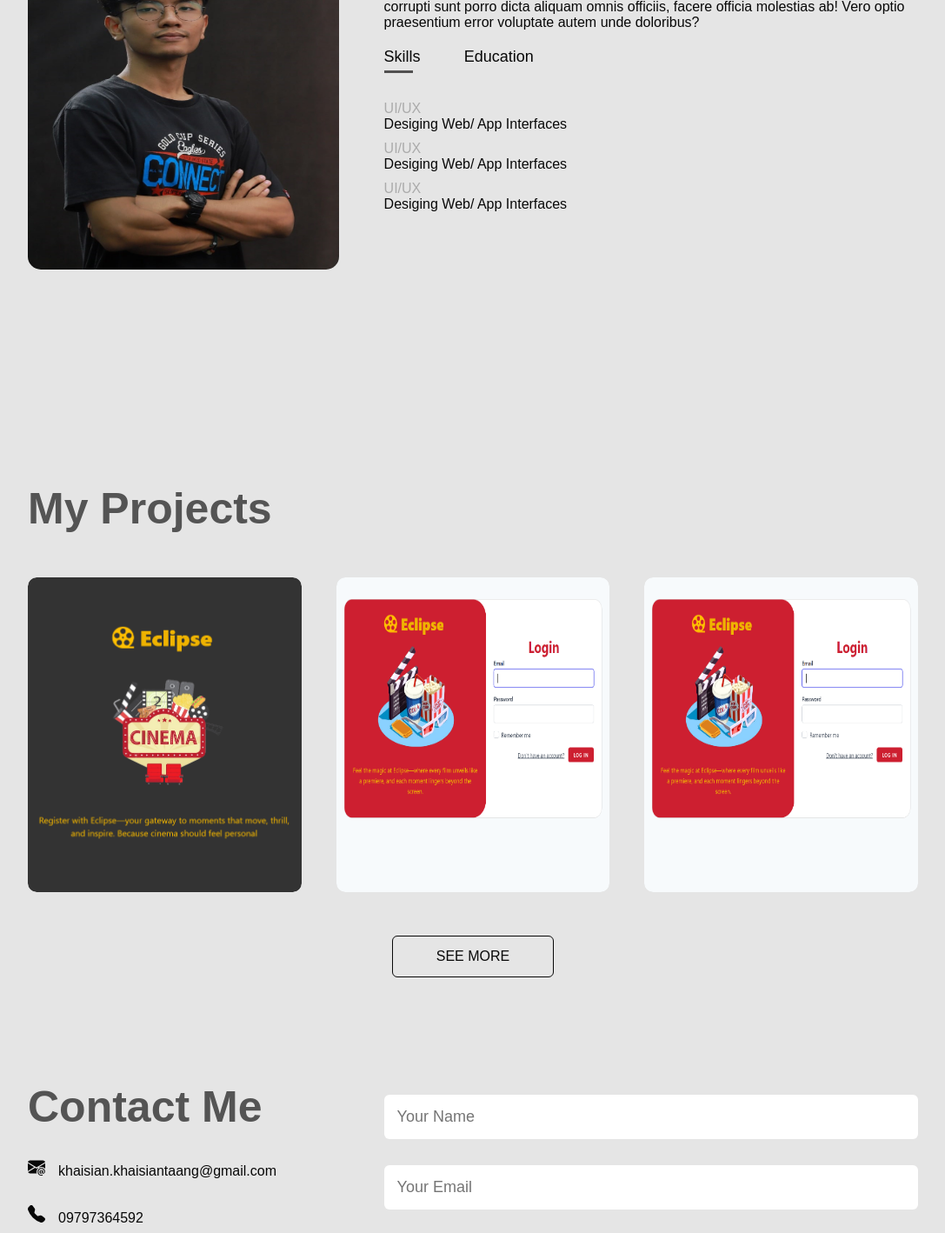
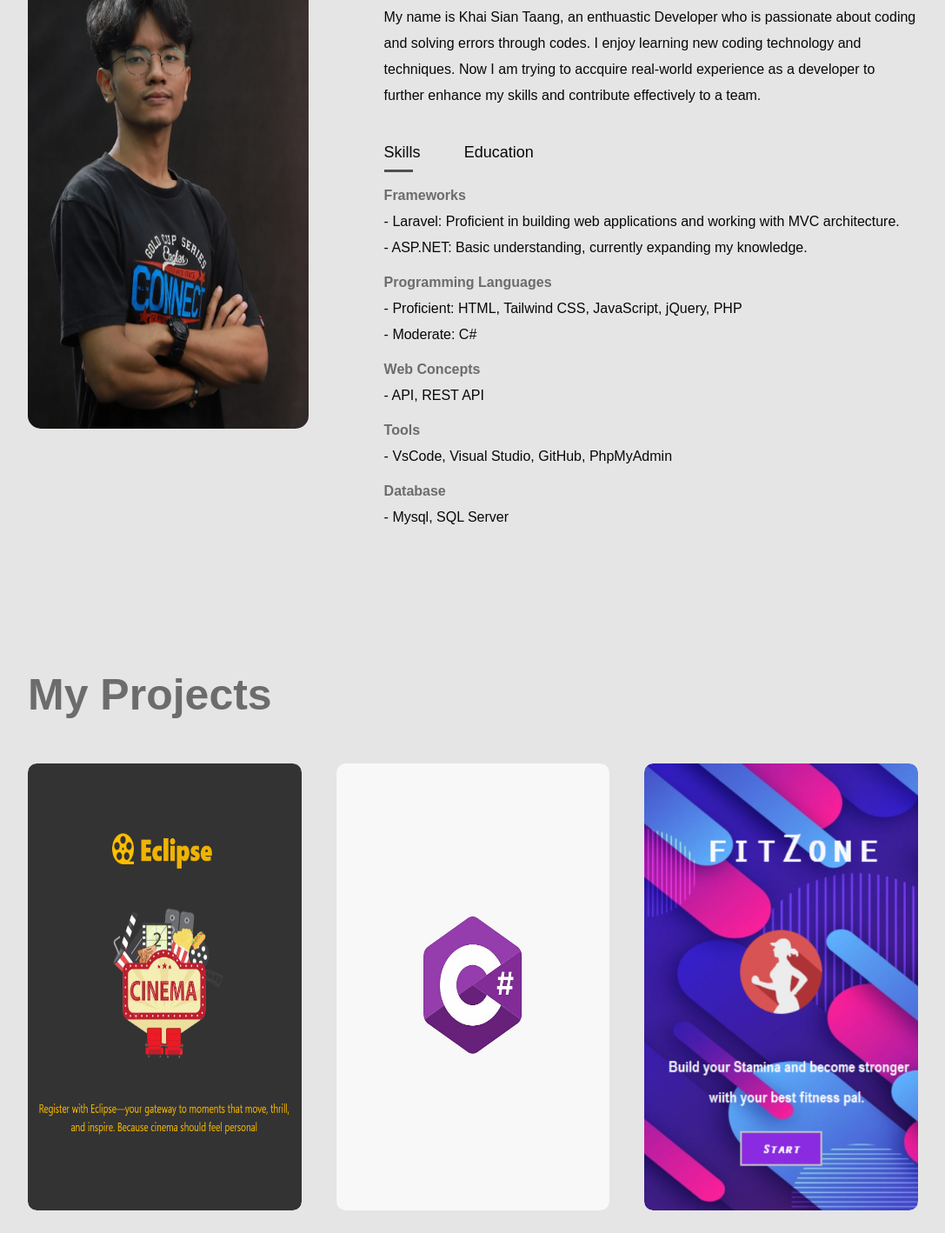
Before and after one commit to khaiisian/My-portfolio, a plain HTML site: page index.html in a window 1280 px wide. Shown: the part 698-2116 px from the top of the page at 87% size, without its empty margins (96-1183 px from the left). Drawn offline with Linux system fonts and the light colour scheme.

Commit message:
Compelete

```diff
--- a/index.html
+++ b/index.html
@@ -28,8 +28,8 @@
             </nav>
             <div class="header_content">
                 <div class="body_text">
+                    <p>A Passionate Web Developer and Leaner.</p>
                     <h1>I am <span>Khai Sian Taang</span></h1>
-                    <p>Lorem ipsum dolor sit amet consectetur adipisicing elit. Corporis quae dignissimos soluta aliquam similiqu</p>
                 </div>
                 <div class="header_img"></div>
             </div>
@@ -45,7 +45,7 @@
                 </div>
                 <div class="about-col-2">
                     <h1 class="subtitle">About Me</h1>
-                    <p>Lorem, ipsum dolor sit amet consectetur adipisicing elit. Repellendus beatae cumque corrupti sunt porro dicta aliquam omnis officiis, facere officia molestias ab! Vero optio praesentium error voluptate autem unde doloribus?</p>
+                    <p>My name is Khai Sian Taang, an enthuastic Developer who is passionate about coding and solving errors through codes. I enjoy learning new coding technology and techniques. Now I am trying to accquire real-world experience as a developer to further enhance my skills and contribute effectively to a team.</p>
 
                     <div class="tab-titles">
                         <p class="tab-links active-link" onclick="opentab('skills')">Skills</p>
@@ -54,16 +54,31 @@
 
                     <div class="tab-contents active-tab" id="skills">
                         <ul>
-                            <li><span>UI/UX</span><br>Desiging Web/ App Interfaces</li>
-                            <li><span>UI/UX</span><br>Desiging Web/ App Interfaces</li>
-                            <li><span>UI/UX</span><br>Desiging Web/ App Interfaces</li>
+                            <li><span>Frameworks</span><br>
+                                - Laravel: Proficient in building web applications and working with MVC architecture. <br>
+                                - ASP.NET: Basic understanding, currently expanding my knowledge.
+                            </li>
+                            <li><span>Programming Languages</span><br>
+                                - Proficient: HTML, Tailwind CSS, JavaScript, jQuery, PHP <br>
+                                - Moderate: C#
+                            </li>
+                            <li><span>Web Concepts</span><br>
+                                - API, REST API
+                            </li>
+                            <li><span>Tools</span><br>
+                                - VsCode, Visual Studio, GitHub, PhpMyAdmin
+                            </li>
+                            <li><span>Database</span><br>
+                                - Mysql, SQL Server
+                            </li>
                         </ul>
+
                     </div>
                     <div class="tab-contents" id="educations">
                         <ul>
-                            <li><span>UI/UX</span><br>TEsting Web/ App Interfaces</li>
-                            <li><span>UI/UX</span><br>TEsting Web/ App Interfaces</li>
-                            <li><span>UI/UX</span><br>TEsting Web/ App Interfaces</li>
+                            <li><span>Level 5 Diploma in Computing </span><br>Currently Attending, 2024-2025</li>
+                            <li><span>Level 4 Diploma in Computing </span><br>Completed, 2023-2024</li>
+                            <li><span>1st Year - Civil Engineering (WYTU)</span><br>Attended in 2019</li>
                         </ul>
                     </div>
                 </div>
@@ -80,8 +95,8 @@
                     <img src="images/cinemaregister.png" alt="">
                     <div class="layer">
                         <h3>Cinema Booking Website</h3>
-                        <p>Lorem ipsum dolor sit amet consectetur adipisicing elit. Quisquam, quos.</p>
-                        <a href="#">
+                        <p>A Laravel-based cinema booking website featuring jQuery, AJAX, and Tailwind CSS for a dynamic and responsive user experience.</p>
+                        <a href="https://github.com/khaiisian/Cinema-Booking-Website-with-Laravel">
                             <svg xmlns="http://www.w3.org/2000/svg" width="20" height="20" fill="black" class="bi bi-box-arrow-up-right" viewBox="0 0 16 16">
                                 <path fill-rule="evenodd" d="M8.636 3.5a.5.5 0 0 0-.5-.5H1.5A1.5 1.5 0 0 0 0 4.5v10A1.5 1.5 0 0 0 1.5 16h10a1.5 1.5 0 0 0 1.5-1.5V7.864a.5.5 0 0 0-1 0V14.5a.5.5 0 0 1-.5.5h-10a.5.5 0 0 1-.5-.5v-10a.5.5 0 0 1 .5-.5h6.636a.5.5 0 0 0 .5-.5"/>
                                 <path fill-rule="evenodd" d="M16 .5a.5.5 0 0 0-.5-.5h-5a.5.5 0 0 0 0 1h3.793L6.146 9.146a.5.5 0 1 0 .708.708L15 1.707V5.5a.5.5 0 0 0 1 0z"/>
@@ -90,11 +105,11 @@
                     </div>
                 </div>
                 <div class="project">
-                    <img src="images/cinemabooking.png" alt="">
+                    <img src="images/CCC.png" alt="C#">
                     <div class="layer">
-                        <h3>Cinema Booking Website</h3>
-                        <p>Lorem ipsum dolor sit amet consectetur adipisicing elit. Quisquam, quos.</p>
-                        <a href="#">
+                        <h3>C# Projects</h3>
+                        <p>This project includes multiple C# .NET applications learned from Ko San Lynn Htunn, covering MVC, N Layer Architecture, and REST API.</p>
+                        <a href="https://github.com/khaiisian/KSTDotNetCore">
                             <svg xmlns="http://www.w3.org/2000/svg" width="20" height="20" fill="black" class="bi bi-box-arrow-up-right" viewBox="0 0 16 16">
                                 <path fill-rule="evenodd" d="M8.636 3.5a.5.5 0 0 0-.5-.5H1.5A1.5 1.5 0 0 0 0 4.5v10A1.5 1.5 0 0 0 1.5 16h10a1.5 1.5 0 0 0 1.5-1.5V7.864a.5.5 0 0 0-1 0V14.5a.5.5 0 0 1-.5.5h-10a.5.5 0 0 1-.5-.5v-10a.5.5 0 0 1 .5-.5h6.636a.5.5 0 0 0 .5-.5"/>
                                 <path fill-rule="evenodd" d="M16 .5a.5.5 0 0 0-.5-.5h-5a.5.5 0 0 0 0 1h3.793L6.146 9.146a.5.5 0 1 0 .708.708L15 1.707V5.5a.5.5 0 0 0 1 0z"/>
@@ -103,11 +118,37 @@
                     </div>
                 </div>
                 <div class="project">
-                    <img src="images/cinemabooking.png" alt="">
+                    <img src="images/fitzone.png" alt="">
                     <div class="layer">
-                        <h3>Cinema Booking Website</h3>
-                        <p>Lorem ipsum dolor sit amet consectetur adipisicing elit. Quisquam, quos.</p>
-                        <a href="#">
+                        <h3>Fitness Apps</h3>
+                        <p> This project is a Windows Forms application of a fitness tracking program developed using C# in object-oriented programming.</p>
+                        <a href="https://github.com/khaiisian/fitZone01">
+                            <svg xmlns="http://www.w3.org/2000/svg" width="20" height="20" fill="black" class="bi bi-box-arrow-up-right" viewBox="0 0 16 16">
+                                <path fill-rule="evenodd" d="M8.636 3.5a.5.5 0 0 0-.5-.5H1.5A1.5 1.5 0 0 0 0 4.5v10A1.5 1.5 0 0 0 1.5 16h10a1.5 1.5 0 0 0 1.5-1.5V7.864a.5.5 0 0 0-1 0V14.5a.5.5 0 0 1-.5.5h-10a.5.5 0 0 1-.5-.5v-10a.5.5 0 0 1 .5-.5h6.636a.5.5 0 0 0 .5-.5"/>
+                                <path fill-rule="evenodd" d="M16 .5a.5.5 0 0 0-.5-.5h-5a.5.5 0 0 0 0 1h3.793L6.146 9.146a.5.5 0 1 0 .708.708L15 1.707V5.5a.5.5 0 0 0 1 0z"/>
+                              </svg>
+                        </a>
+                    </div>
+                </div>
+                <div class="project">
+                    <img src="images/smc.png" alt="">
+                    <div class="layer">
+                        <h3>Social Media Campaign</h3>
+                        <p> This project is a dynamic social media campaign website that was developed using pure PHP and a database (phpMyAdmin).</p>
+                        <a href="https://github.com/khaiisian/Social-Media-Campaign">
+                            <svg xmlns="http://www.w3.org/2000/svg" width="20" height="20" fill="black" class="bi bi-box-arrow-up-right" viewBox="0 0 16 16">
+                                <path fill-rule="evenodd" d="M8.636 3.5a.5.5 0 0 0-.5-.5H1.5A1.5 1.5 0 0 0 0 4.5v10A1.5 1.5 0 0 0 1.5 16h10a1.5 1.5 0 0 0 1.5-1.5V7.864a.5.5 0 0 0-1 0V14.5a.5.5 0 0 1-.5.5h-10a.5.5 0 0 1-.5-.5v-10a.5.5 0 0 1 .5-.5h6.636a.5.5 0 0 0 .5-.5"/>
+                                <path fill-rule="evenodd" d="M16 .5a.5.5 0 0 0-.5-.5h-5a.5.5 0 0 0 0 1h3.793L6.146 9.146a.5.5 0 1 0 .708.708L15 1.707V5.5a.5.5 0 0 0 1 0z"/>
+                              </svg>
+                        </a>
+                    </div>
+                </div>
+                <div class="project">
+                    <img src="images/everest.png" alt="">
+                    <div class="layer">
+                        <h3>Everest Camping Website</h3>
+                        <p> A fully static website designed and developed using only HTML and CSS, ensuring a simple yet structured layout with a clean and responsive design.</p>
+                        <a href="https://github.com/khaiisian/Everest-Camping-Rental-Store">
                             <svg xmlns="http://www.w3.org/2000/svg" width="20" height="20" fill="black" class="bi bi-box-arrow-up-right" viewBox="0 0 16 16">
                                 <path fill-rule="evenodd" d="M8.636 3.5a.5.5 0 0 0-.5-.5H1.5A1.5 1.5 0 0 0 0 4.5v10A1.5 1.5 0 0 0 1.5 16h10a1.5 1.5 0 0 0 1.5-1.5V7.864a.5.5 0 0 0-1 0V14.5a.5.5 0 0 1-.5.5h-10a.5.5 0 0 1-.5-.5v-10a.5.5 0 0 1 .5-.5h6.636a.5.5 0 0 0 .5-.5"/>
                                 <path fill-rule="evenodd" d="M16 .5a.5.5 0 0 0-.5-.5h-5a.5.5 0 0 0 0 1h3.793L6.146 9.146a.5.5 0 1 0 .708.708L15 1.707V5.5a.5.5 0 0 0 1 0z"/>
@@ -116,7 +157,7 @@
                     </div>
                 </div>
             </div>
-            <a href="#" class="btn">SEE MORE</a>
+            <a href="https://github.com/khaiisian?tab=repositories" class="btn">SEE MORE</a>
         </div>
     </div>
 
@@ -135,13 +176,14 @@
                         <path fill-rule="evenodd" d="M1.885.511a1.745 1.745 0 0 1 2.61.163L6.29 2.98c.329.423.445.974.315 1.494l-.547 2.19a.68.68 0 0 0 .178.643l2.457 2.457a.68.68 0 0 0 .644.178l2.189-.547a1.75 1.75 0 0 1 1.494.315l2.306 1.794c.829.645.905 1.87.163 2.611l-1.034 1.034c-.74.74-1.846 1.065-2.877.702a18.6 18.6 0 0 1-7.01-4.42 18.6 18.6 0 0 1-4.42-7.009c-.362-1.03-.037-2.137.703-2.877z"/>
                       </svg>09797364592</p>
                     <div class="social-icons">
-                        <a href=""><svg xmlns="http://www.w3.org/2000/svg" width="30" height="30" fill="currentColor" class="bi bi-facebook" viewBox="0 0 16 16">
+                        <!-- facebook -->
+                        <a href="https://www.facebook.com/khaisian.taang/"><svg xmlns="http://www.w3.org/2000/svg" width="30" height="30" fill="currentColor" class="bi bi-facebook" viewBox="0 0 16 16">
                             <path d="M16 8.049c0-4.446-3.582-8.05-8-8.05C3.58 0-.002 3.603-.002 8.05c0 4.017 2.926 7.347 6.75 7.951v-5.625h-2.03V8.05H6.75V6.275c0-2.017 1.195-3.131 3.022-3.131.876 0 1.791.157 1.791.157v1.98h-1.009c-.993 0-1.303.621-1.303 1.258v1.51h2.218l-.354 2.326H9.25V16c3.824-.604 6.75-3.934 6.75-7.951"/>
                           </svg></a>
-                        <a href=""><svg xmlns="http://www.w3.org/2000/svg" width="30" height="30" fill="currentColor" class="bi bi-linkedin" viewBox="0 0 16 16">
+                        <a href="https://www.linkedin.com/in/khai-sian-908563278/"><svg xmlns="http://www.w3.org/2000/svg" width="30" height="30" fill="currentColor" class="bi bi-linkedin" viewBox="0 0 16 16">
                             <path d="M0 1.146C0 .513.526 0 1.175 0h13.65C15.474 0 16 .513 16 1.146v13.708c0 .633-.526 1.146-1.175 1.146H1.175C.526 16 0 15.487 0 14.854zm4.943 12.248V6.169H2.542v7.225zm-1.2-8.212c.837 0 1.358-.554 1.358-1.248-.015-.709-.52-1.248-1.342-1.248S2.4 3.226 2.4 3.934c0 .694.521 1.248 1.327 1.248zm4.908 8.212V9.359c0-.216.016-.432.08-.586.173-.431.568-.878 1.232-.878.869 0 1.216.662 1.216 1.634v3.865h2.401V9.25c0-2.22-1.184-3.252-2.764-3.252-1.274 0-1.845.7-2.165 1.193v.025h-.016l.016-.025V6.169h-2.4c.03.678 0 7.225 0 7.225z"/>
                           </svg></a>
-                        <a href=""><svg xmlns="http://www.w3.org/2000/svg" width="30" height="30" fill="currentColor" class="bi bi-github" viewBox="0 0 16 16">
+                        <a href="https://github.com/khaiisian"><svg xmlns="http://www.w3.org/2000/svg" width="30" height="30" fill="currentColor" class="bi bi-github" viewBox="0 0 16 16">
                             <path d="M8 0C3.58 0 0 3.58 0 8c0 3.54 2.29 6.53 5.47 7.59.4.07.55-.17.55-.38 0-.19-.01-.82-.01-1.49-2.01.37-2.53-.49-2.69-.94-.09-.23-.48-.94-.82-1.13-.28-.15-.68-.52-.01-.53.63-.01 1.08.58 1.23.82.72 1.21 1.87.87 2.33.66.07-.52.28-.87.51-1.07-1.78-.2-3.64-.89-3.64-3.95 0-.87.31-1.59.82-2.15-.08-.2-.36-1.02.08-2.12 0 0 .67-.21 2.2.82.64-.18 1.32-.27 2-.27s1.36.09 2 .27c1.53-1.04 2.2-.82 2.2-.82.44 1.1.16 1.92.08 2.12.51.56.82 1.27.82 2.15 0 3.07-1.87 3.75-3.65 3.95.29.25.54.73.54 1.48 0 1.07-.01 1.93-.01 2.2 0 .21.15.46.55.38A8.01 8.01 0 0 0 16 8c0-4.42-3.58-8-8-8"/>
                           </svg></a>
                     </div>
--- a/style.css
+++ b/style.css
@@ -48,6 +48,11 @@ nav ul li a{
     position: relative;
 }
 
+nav li a h1{
+    color: #6c6c6c;
+    font-size: 40px;
+}
+
 nav ul li a::after{
     content: '';
     display: block;
@@ -81,6 +86,7 @@ nav ul li a:hover::after{
     background-position: center;
     background-repeat: no-repeat;
     border-radius: 50%;
+    /* position: fixed; */
 }
 
 .body_text{
@@ -95,7 +101,7 @@ nav ul li a:hover::after{
 }
 
 .body_text h1 span{
-    color: #545454;
+    color: #6c6c6c;
 }
 
 
@@ -119,8 +125,9 @@ nav ul li a:hover::after{
 }
 
 .about-col-1 img{
-    width: 100%;
-    height: 80%;
+    width: 90%;
+    height: 550px;
+    margin-top: 16px;
     border-radius: 15px;
 }
 
@@ -130,13 +137,17 @@ nav ul li a:hover::after{
 
 .subtitle {
     font-size: 50px;
-    color: #545454;
+    color: #6c6c6c;
     font-weight: 600;
 }
 
+.about-col-2 p{
+    margin-top: 20px;
+    line-height: 30px;
+}
 .tab-titles{
     display: flex;
-    margin: 20px 0 40px;
+    margin: 15px 0 20px;
 }
 
 .tab-links{
@@ -164,10 +175,12 @@ nav ul li a:hover::after{
 .tab-contents ul li{
     list-style-type: none;
     margin: 10px 0;
+    line-height: 30px;
 }
 
 .tab-contents ul li span{
-    color: #ababab;
+    color: #6c6c6c;
+    font-weight: 600;
 }
 
 .tab-contents{
@@ -189,7 +202,7 @@ nav ul li a:hover::after{
 
 .project-list{
     display: grid;
-    grid-template-columns: repeat(auto-fit, minmax(250px, 1fr));
+    grid-template-columns: repeat(auto-fit, minmax(270px, 1fr));
     grid-gap: 40px;
     margin-top: 50px;
 }
@@ -198,6 +211,7 @@ nav ul li a:hover::after{
     border-radius: 10px;
     position: relative;
     overflow: hidden;
+    min-height: 450px;
 }
 
 .project img{
```
Also changed, not shown: images/C#.png (added), images/CCC.png (added), images/everest.png (added), images/fitzone.png (added), images/smc.png (added).
